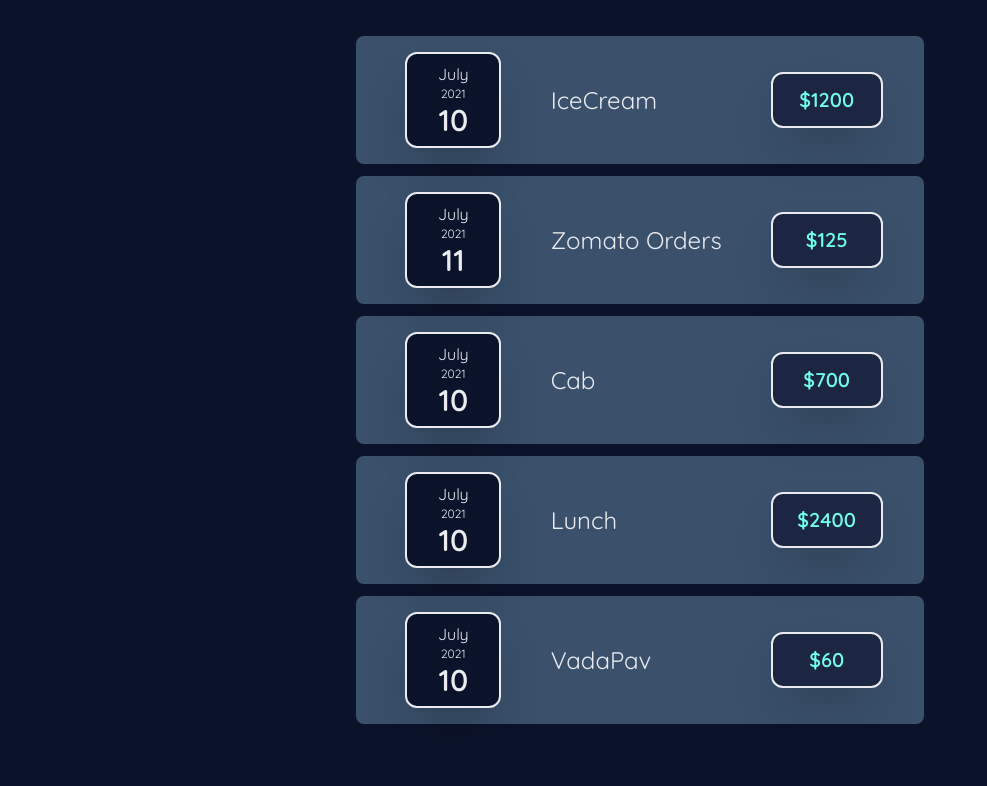
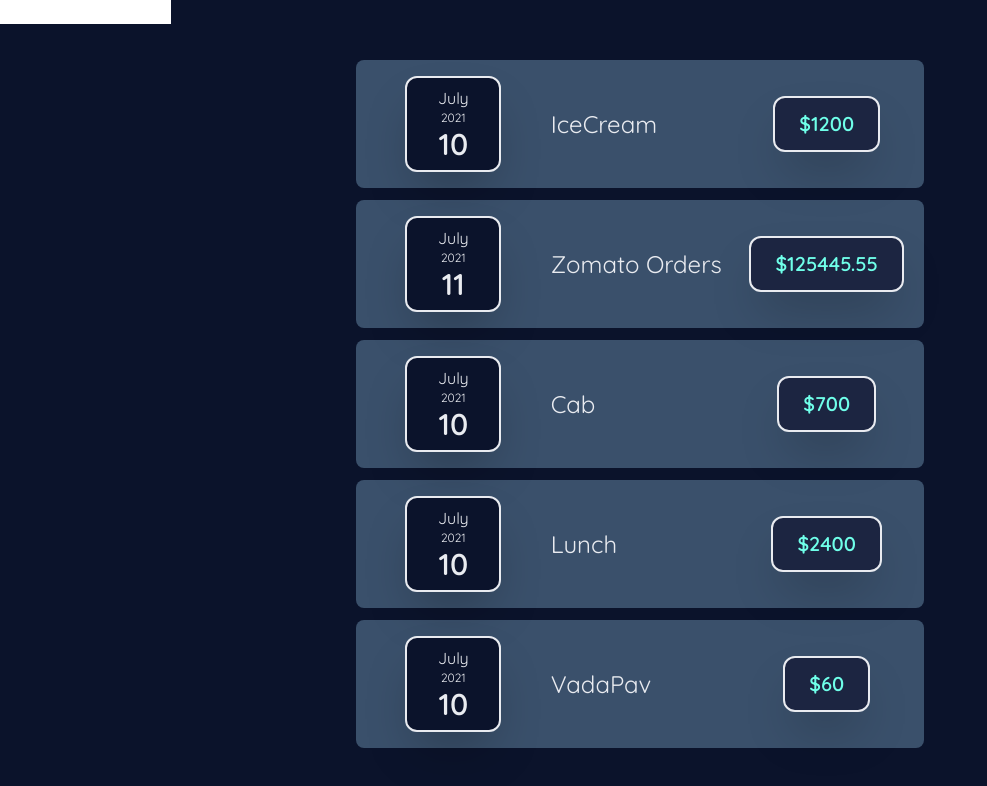
Before and after one commit to supriya-kotturu/expense-tracker, a React (Create React App) app: page / in a window 1280 px wide. Shown: the top 786 px of the page, without its empty margins (0-987 px from the left). Built offline with nearby package versions, Linux system fonts and the light colour scheme.

Commit message:
add : basic form and input components

```diff
--- a/src/App.js
+++ b/src/App.js
@@ -1,6 +1,7 @@
 import { useState } from "react";
 
 import ExpenseList from "./components/ExpenseList";
+import ExpenseForm from "./components/ExpenseForm";
 function App() {
   const [expenses, setExpenses] = useState([
     {
@@ -11,7 +12,7 @@
     {
       title: "Zomato Orders",
       date: new Date(2021, 6, 11),
-      amount: 125,
+      amount: 125445.55,
     },
     {
       title: "Cab",
@@ -32,6 +33,7 @@
   return (
     <div className="App">
       <header className="App-header font-serif text-secondary">
+        <ExpenseForm />
         <ExpenseList expenses={expenses} />
       </header>
     </div>
--- /dev/null
+++ b/src/components/ExpenseForm.jsx
@@ -0,0 +1,12 @@
+import { useState } from "react";
+
+import FormInput from "./UI/FormInput";
+const ExpenseForm = () => {
+  return (
+    <form>
+      <FormInput name="title" type="text" />
+    </form>
+  );
+};
+
+export default ExpenseForm;
--- a/src/components/ExpenseItem.jsx
+++ b/src/components/ExpenseItem.jsx
@@ -9,7 +9,7 @@
       <div className="expense-itm-container">
         <ExpenseDate date={date} />
         <h1 className="text-2xl text-white-002 justify-self-start">{title}</h1>
-        <p className="card p-3 w-28 bg-dark-002 text-center text-xl font-bold">
+        <p className="card py-3 px-6 text-center bg-dark-002 text-xl font-bold">
           ${amount}
         </p>
       </div>
--- /dev/null
+++ b/src/components/UI/FormInput.jsx
@@ -0,0 +1,13 @@
+import PropTypes from "prop-types";
+
+const FormInput = ({ name, type }) => {
+  return (
+    <div>
+      <input type={type} name={name} />
+    </div>
+  );
+};
+
+FormInput.propTypes = {};
+
+export default FormInput;
--- a/tailwind.config.js
+++ b/tailwind.config.js
@@ -24,5 +24,5 @@
   variants: {
     extend: {},
   },
-  plugins: [],
+  plugins: ["@tailwindcss/forms"],
 };
```
